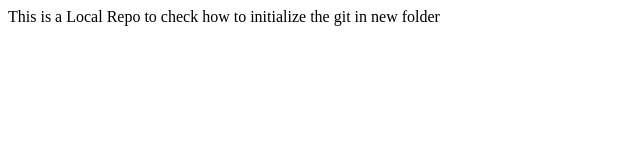
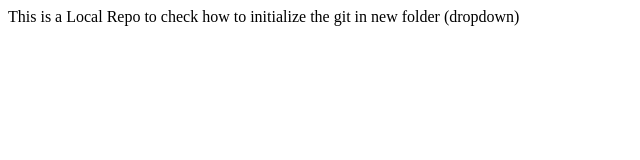
Before and after one commit to khushbu68712/Local-Repo, a plain HTML site: page index.html in a window 1280 px wide. Shown: the whole page, without its empty margins (0-640 px from the left). Drawn offline with Linux system fonts and the light colour scheme.

Commit message:
dropdown

```diff
--- a/index.html
+++ b/index.html
@@ -1,2 +1,2 @@
 <link stylesheet="style.css">
-<p>This is a Local Repo to check how to initialize the git in new folder</p>
+<p>This is a Local Repo to check how to initialize the git in new folder (dropdown)</p>
```
